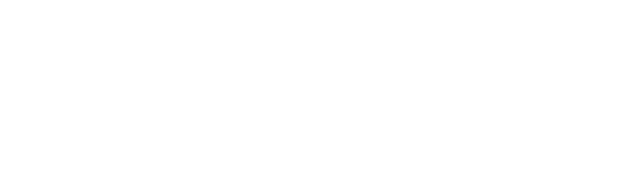
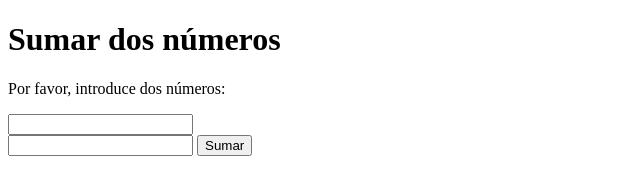
Before and after one commit to guzmanelmes/calcula_boleta, a plain HTML site: page index.html in a window 1280 px wide. Shown: the whole page, without its empty margins (0-640 px from the left). Drawn offline with Linux system fonts and the light colour scheme.

Commit message:
Archivo Index y app version 2

```diff
--- /dev/null
+++ b/app.js
@@ -0,0 +1,13 @@
+function myFunction() {
+    var x, y, suma, text;
+    x = document.getElementById("num1").value;
+    y = document.getElementById("num2").value;
+    if (isNaN(x) || isNaN(y)) {
+        text = "Es necesarios introducir dos números válidos";
+    } else {
+        //si no ponemos parseFloat concatenaría x con y
+        suma = parseFloat(x) + parseFloat(y);
+        text = suma;
+    }
+    document.getElementById("sumando").innerHTML = text;
+}
--- a/index.html
+++ b/index.html
@@ -5,10 +5,17 @@
     <meta charset="UTF-8">
     <meta name="viewport" content="width=device-width, initial-scale=1.0">
     <title>Document</title>
+
 </head>
 
 <body>
-
+    <h1>Sumar dos números</h1>
+    <p>Por favor, introduce dos números:</p>
+    <input id="num1"><br>
+    <input id="num2">
+    <button type="button" onclick="myFunction()">Sumar</button>
+    <p id="sumando"></p>
+    <script type="text/javascript" src="./app.js"></script>
 </body>
 
 </html>
```
